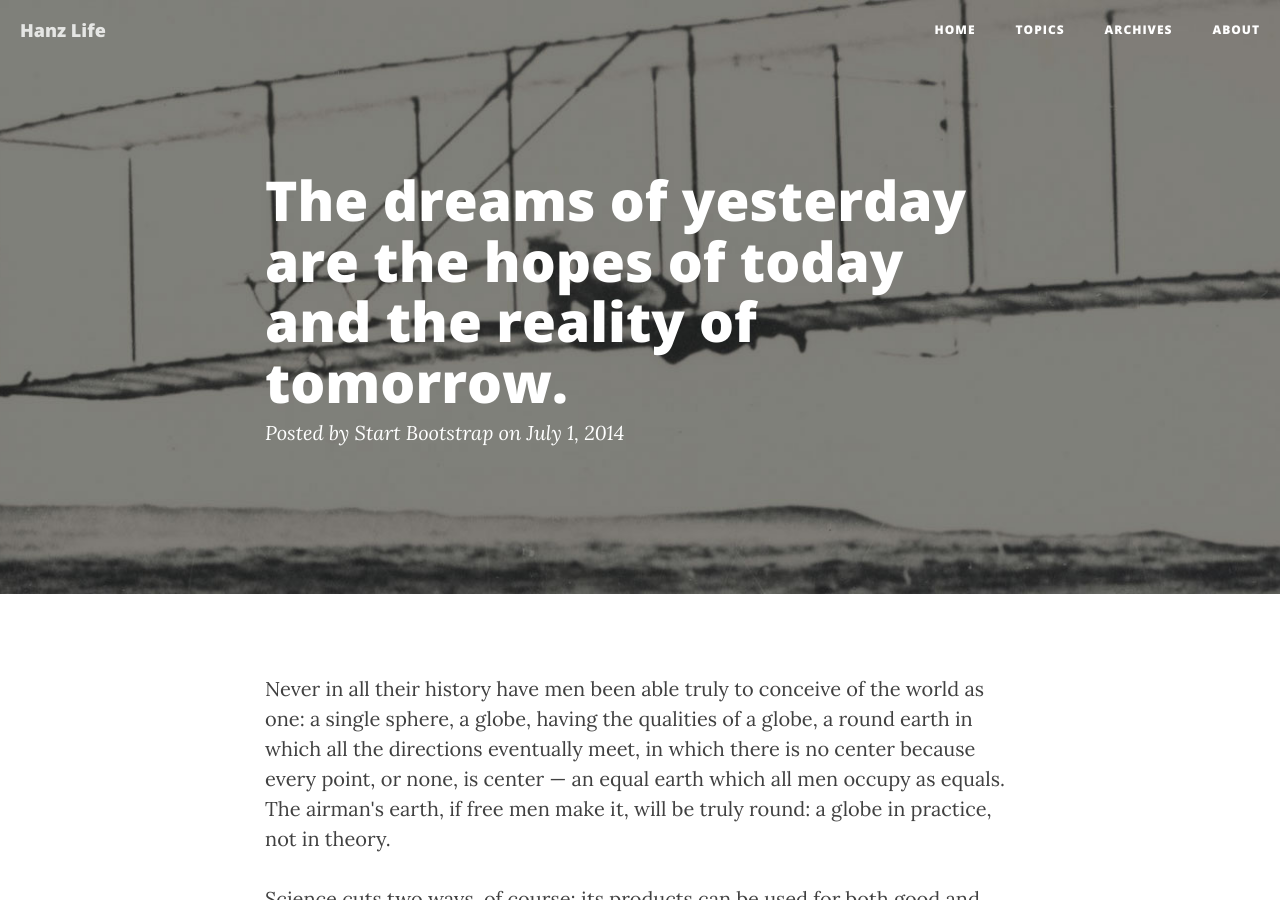
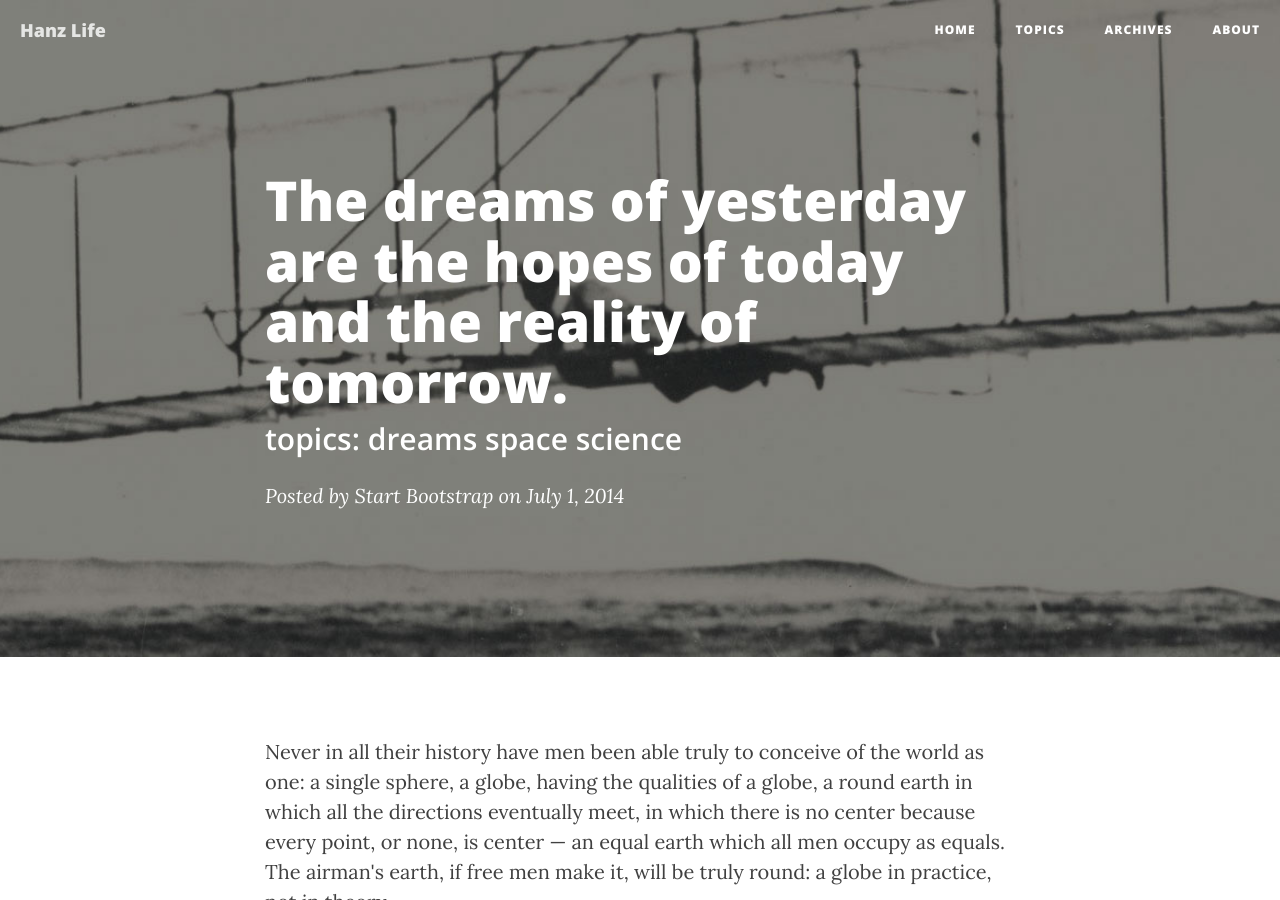
Before and after one commit to hanzblog/hanzblog.github.io, a Jekyll site: the page built from _posts/2014-07-01-dreams.markdown, in a window 1280 px wide and 900 px high. Built offline with Jekyll 4.4.1, drawn with Linux system fonts in a browser that asks for light colours; nearby versions of some CDN libraries; comment, search, counter and statistics services are not loaded.

Commit message:
tags added to posts

```diff
--- a/_config.yml
+++ b/_config.yml
@@ -1,7 +1,7 @@
 # Site settings
 title: Hanz Life
 email: hanzblog1@gmail.com
-description: "Write your site description here"
+description: "A blog for Hanz"
 baseurl: ""
 url: "http://www.hanzlife.com"
 twitter_username:
--- a/_includes/head.html
+++ b/_includes/head.html
@@ -30,8 +30,5 @@
         <script src="https://oss.maxcdn.com/libs/html5shiv/3.7.0/html5shiv.js"></script>
         <script src="https://oss.maxcdn.com/libs/respond.js/1.4.2/respond.min.js"></script>
     <![endif]-->
-
     {% include google_analytics.html %}
-
-
 </head>
--- a/_layouts/post.html
+++ b/_layouts/post.html
@@ -11,6 +11,15 @@ layout: default
                     <h1>{{ page.title }}</h1>
                     {% if page.subtitle %}
                     <h2 class="subheading">{{ page.subtitle }}</h2>
+                    {% endif %}
+                    {% if page.tags %}
+                      <a href="{{ site.baseurl}}/topics" style="text-decoration: none">
+                        <h3 class="subheading"  style="color:#FFF">topics:
+                          {% for tag in page.tags %}
+                            {{ tag }}
+                          {% endfor %}
+                        </h3>
+                      </a>
                     {% endif %}
                     <span class="meta">Posted by {{ page.author }} on {{ page.date | date: "%B %-d, %Y" }}</span>
                 </div>
```
